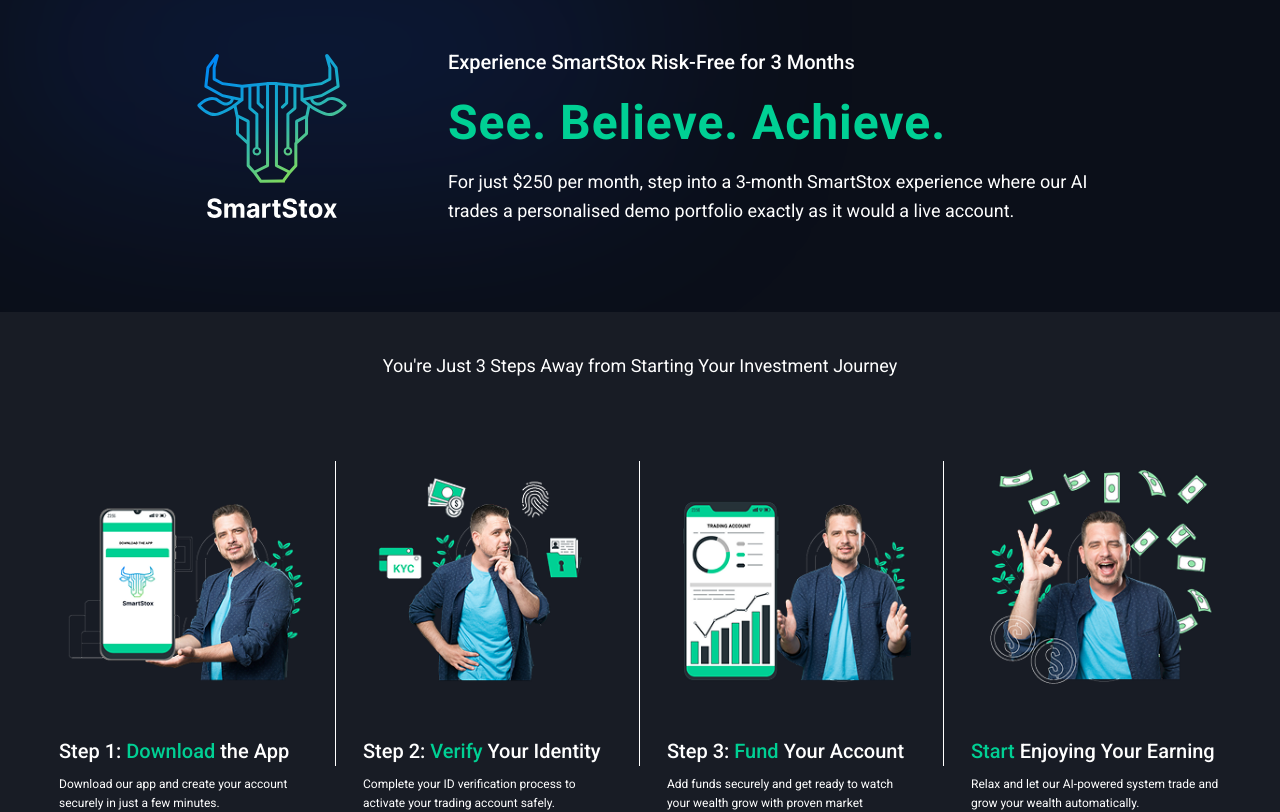
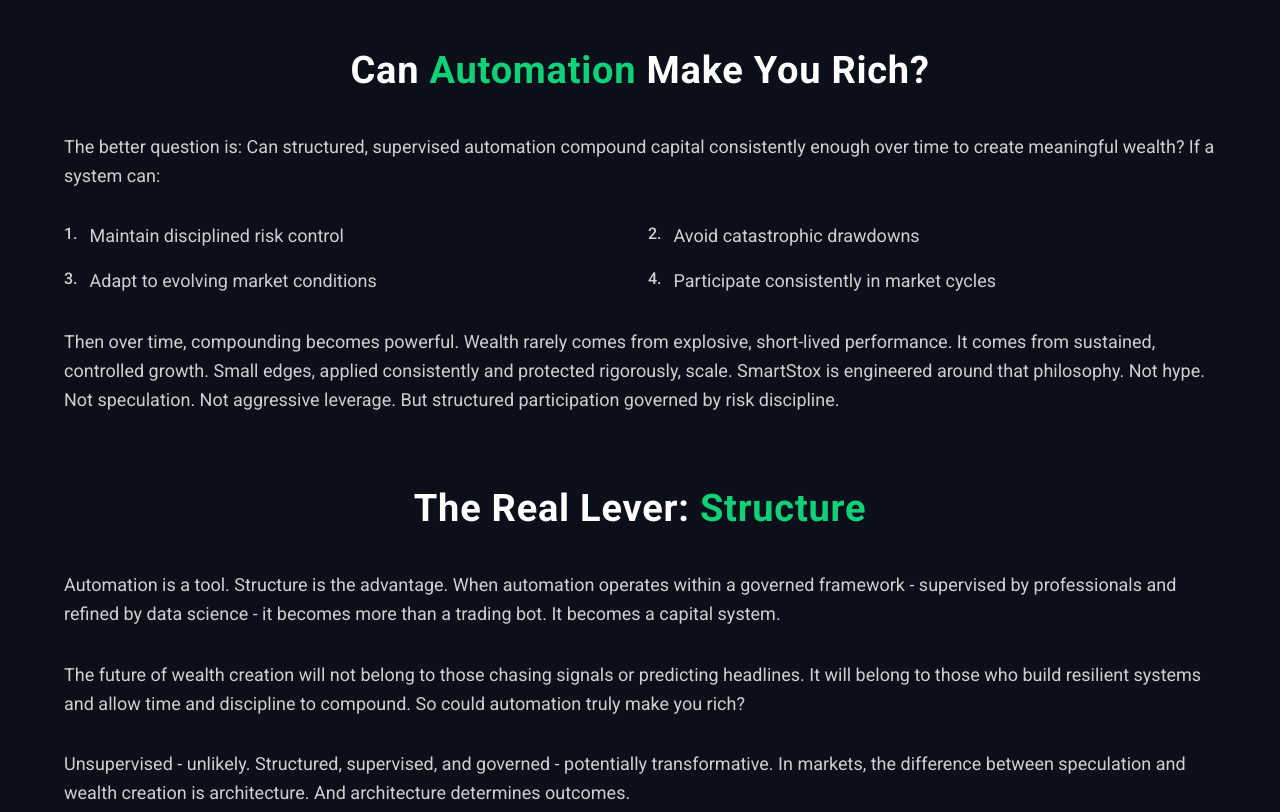
Before and after one commit to kevinthomas9898/s-stox, a Next.js app: page /en/further-reading in a window 1280 px wide. Shown: the part 2520-3332 px from the top of the page. Built offline with nearby package versions, Linux system fonts and the light colour scheme; no server answers.

Commit message:
Further Reading

```diff
--- a/app/[locale]/further-reading/page.tsx
+++ b/app/[locale]/further-reading/page.tsx
@@ -1,5 +1,6 @@
 import { FurtherReadingContentSection } from '@/components/sections/FurtherReadingPage/FurtherReadingContentSection';
 import { TheSmartStoxDifference } from '@/components/sections/FurtherReadingPage/TheSmartStoxDifference';
+import { CanAutomationMakeYouRich } from '@/components/sections/FurtherReadingPage/CanAutomationMakeYouRich';
 
 export default function FurtherReadingPage() {
   return (
@@ -7,6 +8,7 @@ export default function FurtherReadingPage() {
       <div className="gradient-overlay" />
       <FurtherReadingContentSection />
       <TheSmartStoxDifference />
+      <CanAutomationMakeYouRich />
     </main>
   );
 }
--- /dev/null
+++ b/components/sections/FurtherReadingPage/CanAutomationMakeYouRich.tsx
@@ -0,0 +1,56 @@
+import { Typography } from "@/components/ui/typography";
+import { SectionWrapper } from "@/components/ui/SectionWrapper";
+
+const points = [
+  "Maintain disciplined risk control",
+  "Avoid catastrophic drawdowns",
+  "Adapt to evolving market conditions",
+  "Participate consistently in market cycles",
+];
+
+export function CanAutomationMakeYouRich() {
+  return (
+    <SectionWrapper className="py-20">
+      <div className="mx-auto space-y-8">
+        <Typography variant="h3" className="text-center">
+          Can <span className="text-[#10D078]">Automation</span> Make You Rich?
+        </Typography>
+
+        <Typography variant="p" className="text-white/80">
+          The better question is: Can structured, supervised automation compound capital consistently enough over time to create meaningful wealth? If a system can:
+        </Typography>
+
+        <div className="grid grid-cols-1 md:grid-cols-2 gap-4">
+          {points.map((point, index) => (
+            <div key={index} className="flex items-start gap-3">
+              <span className="text-white/80 font-medium">{index + 1}.</span>
+              <Typography variant="p" className="text-white/80">
+                {point}
+              </Typography>
+            </div>
+          ))}
+        </div>
+
+        <Typography variant="p" className="text-white/80">
+          Then over time, compounding becomes powerful. Wealth rarely comes from explosive, short-lived performance. It comes from sustained, controlled growth. Small edges, applied consistently and protected rigorously, scale. SmartStox is engineered around that philosophy. Not hype. Not speculation. Not aggressive leverage. But structured participation governed by risk discipline.
+        </Typography>
+
+        <Typography variant="h3" className="text-center pt-8">
+          The Real Lever: <span className="text-[#10D078]">Structure</span>
+        </Typography>
+
+        <Typography variant="p" className="text-white/80">
+          Automation is a tool. Structure is the advantage. When automation operates within a governed framework - supervised by professionals and refined by data science - it becomes more than a trading bot. It becomes a capital system.
+        </Typography>
+
+        <Typography variant="p" className="text-white/80">
+          The future of wealth creation will not belong to those chasing signals or predicting headlines. It will belong to those who build resilient systems and allow time and discipline to compound. So could automation truly make you rich?
+        </Typography>
+
+        <Typography variant="p" className="text-white/80">
+          Unsupervised - unlikely. Structured, supervised, and governed - potentially transformative. In markets, the difference between speculation and wealth creation is architecture. And architecture determines outcomes.
+        </Typography>
+      </div>
+    </SectionWrapper>
+  );
+}
--- a/components/sections/FurtherReadingPage/TheSmartStoxDifference.tsx
+++ b/components/sections/FurtherReadingPage/TheSmartStoxDifference.tsx
@@ -68,7 +68,7 @@ export function TheSmartStoxDifference({ items = defaultItems }: TheSmartStoxDif
                         This hybrid structure matters. Because automation generates consistency. Oversight generates resilience. Research generates adaptability. Together, they create durability. And durability is what allows compounding to work.
                     </Typography>
                 </div>
-                <Image src="/chart.png" alt="The SmartStox Difference" width={1000} height={1000} className="w-full h-auto col-span-2 px-20" />
+                <Image src="/computer_chart.png" alt="The SmartStox Difference" width={1000} height={1000} className="w-full h-auto col-span-2 px-20" />
             </div>
         </SectionWrapper>
     );
```
Also changed, not shown: public/chart.png (deleted), 1 other file (tests, documents, lock files or other folders).
